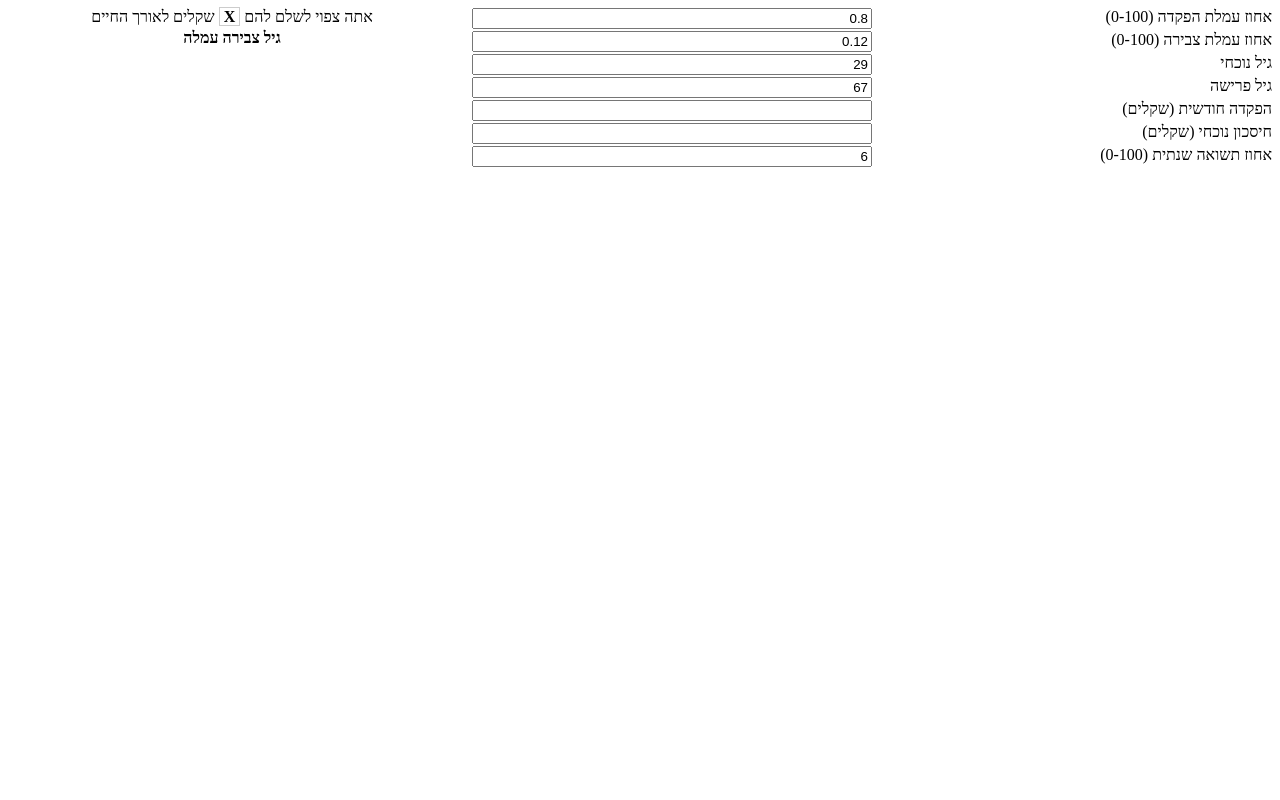
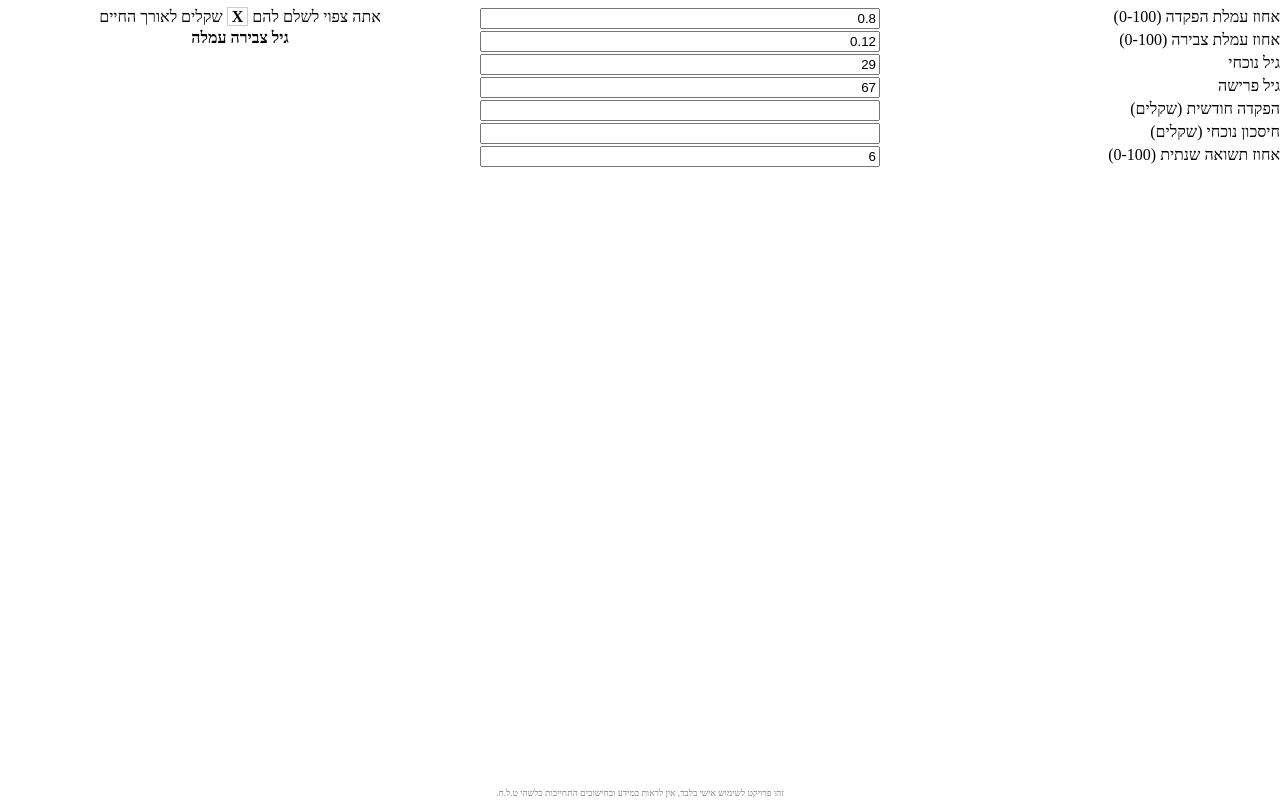
Before and after one commit to yehonatanz/pension, a website: page docs/index.html in a window 1280 px wide. Drawn offline with Linux system fonts and the light colour scheme.

Commit message:
Add disclaimer

```diff
--- a/docs/index.css
+++ b/docs/index.css
@@ -40,3 +40,12 @@
 #per-year-output-container .fees {
     color: red;
 }
+
+#disclaimer {
+    position: absolute;
+    bottom: 2px;
+    text-align: center;
+    width: 100%;
+    font-size: xx-small;
+    opacity: 0.5;
+}
--- a/docs/index.html
+++ b/docs/index.html
@@ -51,5 +51,6 @@
         </table>
     </div>
 </div>
+<div id="disclaimer">זהו פרויקט לשימוש אישי בלבד, אין לראות במידע ובחישובים התחייבות כלשהי ט.ל.ח.</div>
 </body>
 </html>
```
